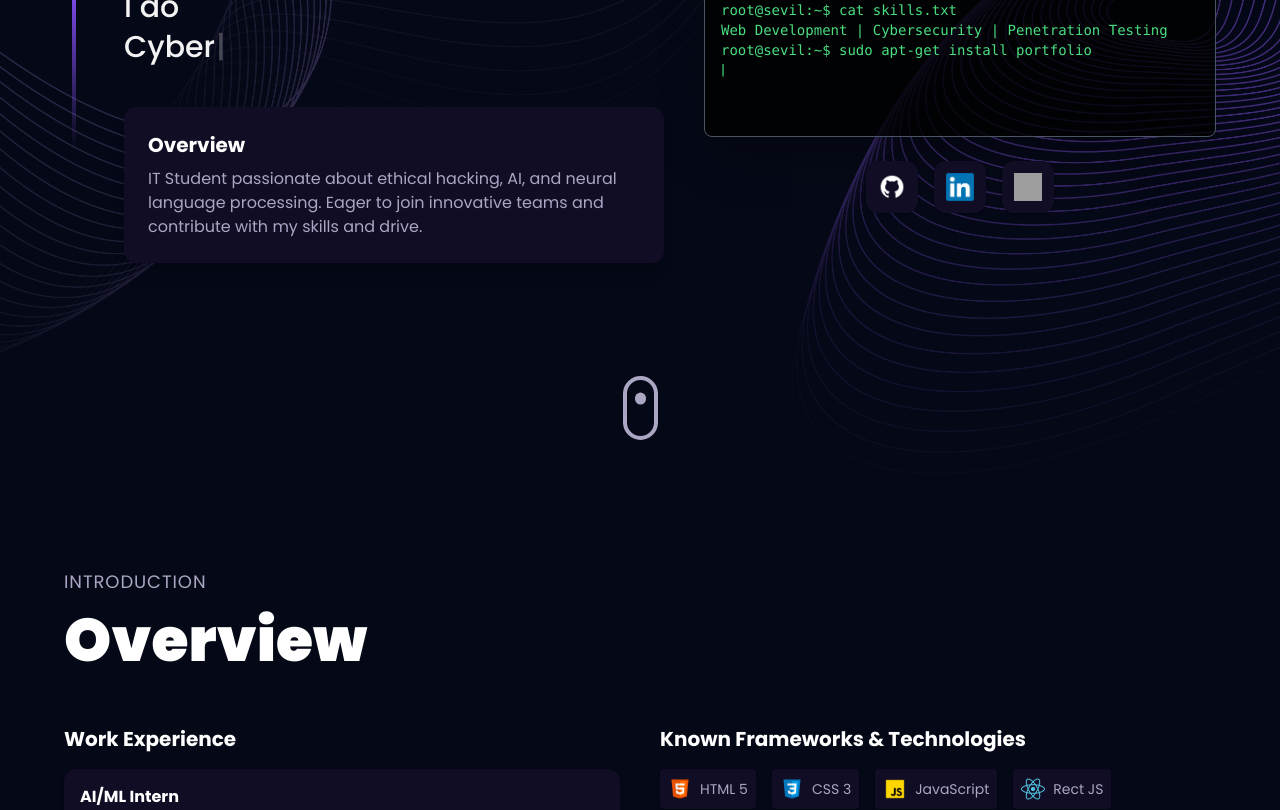
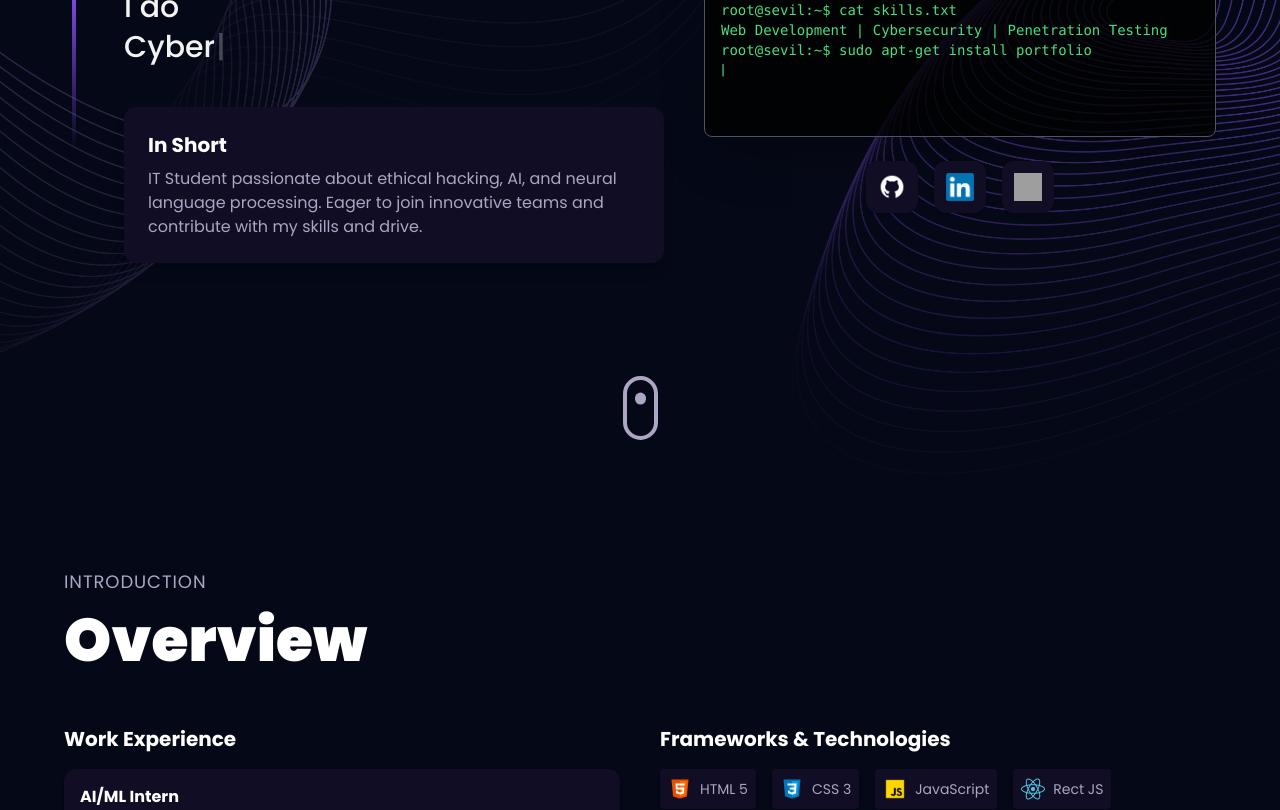
Before and after one commit to sevilworks/portfolio, a React (Vite) app: page / in a window 1280 px wide. Shown: the part 320-1130 px from the top of the page. Built offline with nearby package versions, Linux system fonts and the light colour scheme; grey boxes are pictures that could not be loaded.

Commit message:
simple modification

```diff
--- a/src/components/About.jsx
+++ b/src/components/About.jsx
@@ -35,7 +35,7 @@ const About = () => {
         </div>
         {/* Known Frameworks & Technologies */}
         <div className="md:w-1/2 w-full">
-          <h3 className="text-xl font-bold text-white mb-4">Known Frameworks & Technologies</h3>
+          <h3 className="text-xl font-bold text-white mb-4">Frameworks & Technologies</h3>
           <ul className="flex flex-wrap gap-4">
             {technologies.map((tech, idx) => (
               <li key={idx} className="flex items-center gap-2 bg-black-100 p-2 rounded shadow">
--- a/src/components/Hero.jsx
+++ b/src/components/Hero.jsx
@@ -57,9 +57,9 @@ const Hero = () => {
               }}
             />
           </p>
-          {/* Overview Card */}
+          {/* In Short Overview Card */}
           <div className="bg-black-100 p-6 rounded-xl shadow-lg mt-6 w-full">
-            <h2 className="text-xl font-bold text-white mb-2">Overview</h2>
+            <h2 className="text-xl font-bold text-white mb-2">In Short</h2>
             <p className="text-secondary text-base">
               IT Student passionate about ethical hacking, AI, and neural language processing. Eager to join innovative teams and contribute with my skills and drive.
             </p>
```
